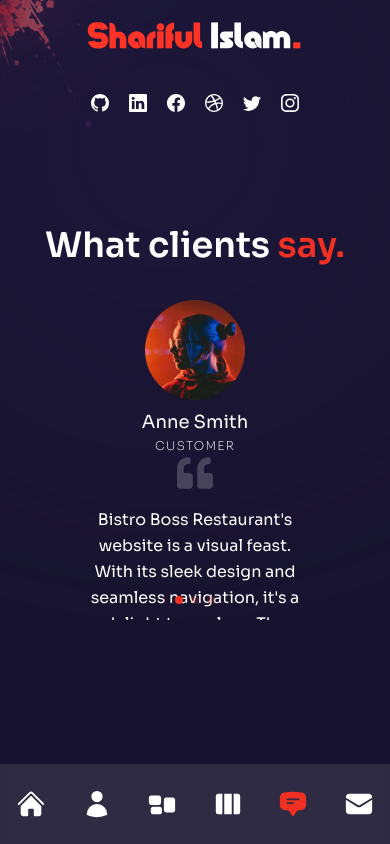
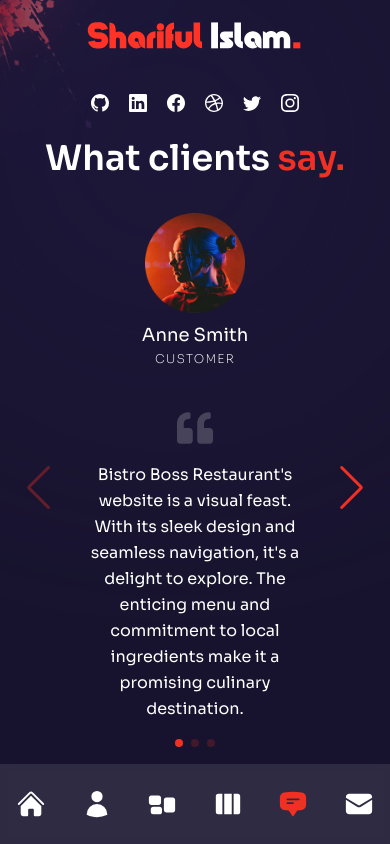
Before and after one commit to shariful10/Next-Portfolio, a Next.js app: page /testimonials in a window 390 px wide. Built offline with nearby package versions, Linux system fonts and the light colour scheme.

Commit message:
Title Added On Contact Us Page

```diff
--- a/components/TestimonialSlider.js
+++ b/components/TestimonialSlider.js
@@ -1,9 +1,10 @@
+import "swiper/css";
+import "swiper/css/navigation";
+import "swiper/css/pagination";
+import Image from "next/image";
+import { FaQuoteLeft } from "react-icons/fa";
 import { Swiper, SwiperSlide } from "swiper/react";
-import "swiper/css";
-import "swiper/css/pagination";
 import { Navigation, Pagination } from "swiper/modules";
-import { FaQuoteLeft } from "react-icons/fa";
-import Image from "next/image";
 
 // <====<<==== Data ====>>====>
 const testimonialData = [
@@ -38,7 +39,7 @@ const TestimonialSlider = () => {
 				clickable: true,
 			}}
 			modules={[Navigation, Pagination]}
-			className="mySwiper h-[320px] sm:h-[480px]"
+			className="mySwiper h-[550px] sm:h-[400px]"
 		>
 			{testimonialData.map((person, i) => {
 				return (
--- a/pages/contact/index.js
+++ b/pages/contact/index.js
@@ -1,5 +1,13 @@
+
 const Contact = () => {
-	return <div>Contact</div>;
+	return <div className="h-screen bg-primary/30">
+		<div className="container mx-auto py-32 text-center xl:text-left flex items-center justify-center h-full">
+			<div className="">
+				{/* <===<<=== Text ===>>===>  */}
+				<h2 className="h2 text-center mb-12">Let&apos;s <span className="text-accent">contact.</span> </h2>
+			</div>
+		</div>
+	</div>;
 };
 
 export default Contact;
--- a/pages/testimonials/index.js
+++ b/pages/testimonials/index.js
@@ -1,16 +1,29 @@
 import TestimonialSlider from "../../components/TestimonialSlider";
+import { motion } from "framer-motion";
+import { fadeIn } from "./../../variants";
 
 const Testimonials = () => {
 	return (
 		<div className="h-screen bg-primary/30 py-32 text-center">
 			<div className="container mx-auto h-full flex flex-col justify-center">
-				<h2 className="h2 mb-8 xl:mb-0">
+				<motion.h2
+					variants={fadeIn("up", 0.2)}
+					initial="hidden"
+					animate="show"
+					exit="hidden"
+					className="h2 mb-8 xl:mb-0 mt-14 md:mt-0"
+				>
 					What clients <span className="text-accent">say.</span>
-				</h2>
+				</motion.h2>
 				{/* Slider */}
-				<div>
+				<motion.div
+					variants={fadeIn("up", 0.4)}
+					initial="hidden"
+					animate="show"
+					exit="hidden"
+				>
 					<TestimonialSlider />
-				</div>
+				</motion.div>
 			</div>
 		</div>
 	);
```
